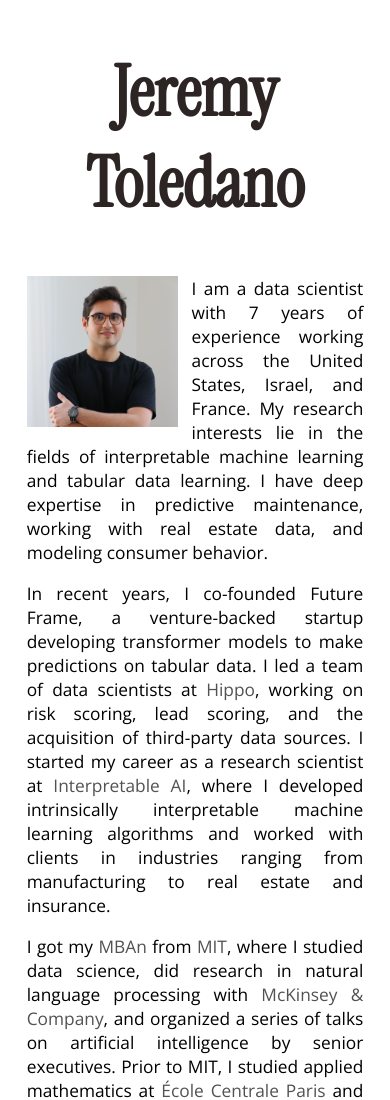
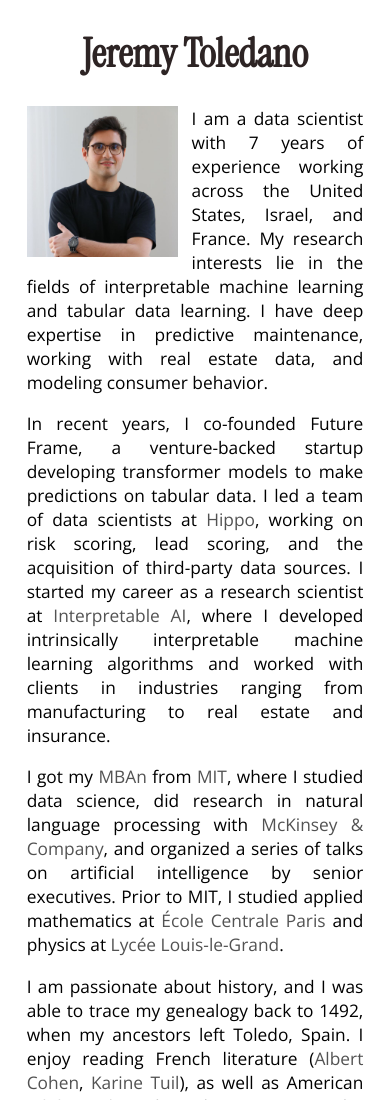
Before and after one commit to jertol/jertol.github.io, a plain HTML site: page index.html in a window 390 px wide. Shown: the top 1100 px of the page. Drawn offline with nearby package versions, Linux system fonts and the light colour scheme.

Commit message:
Update h1 styling for mobile

```diff
--- a/style.css
+++ b/style.css
@@ -15,7 +15,7 @@ div {
 
 h1 {
     font-family: "Instrument Serif", serif;
-    font-size: 70px;
+    font-size: clamp(40px, 8vw, 70px);
     color: #2D2424;
 }
 
```
